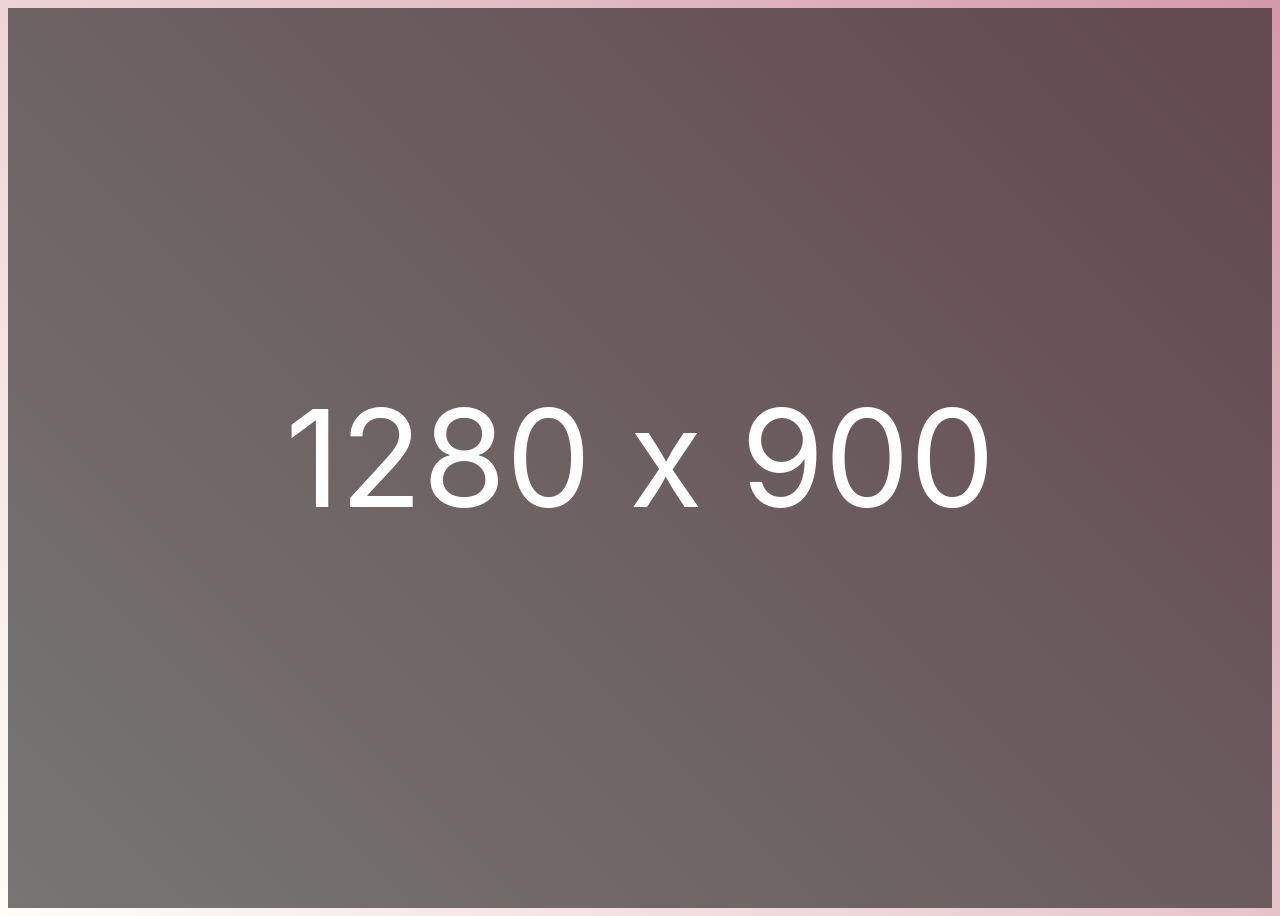
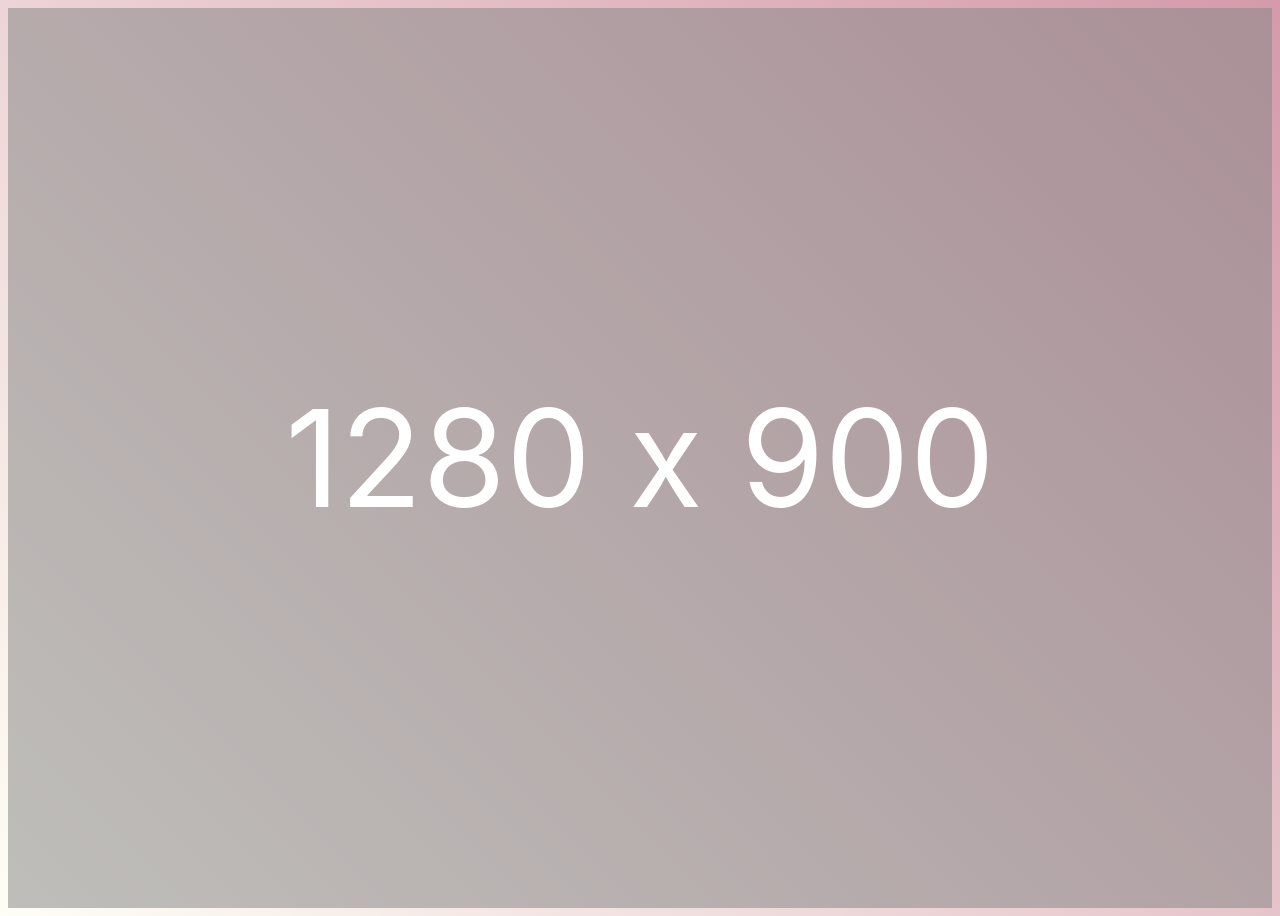
Before and after one commit to arfct/translucent, a Jekyll site: the page docs/widgets/dims.html, which Jekyll copies as it is, in a window 1280 px wide. Built offline with Jekyll 4.4.1, drawn with Linux system fonts in a browser that asks for light colours.

Commit message:
updated widgets, association

```diff
--- a/docs/widgets/clock.html
+++ b/docs/widgets/clock.html
@@ -6,10 +6,11 @@
   <title>Digital Clock</title>
   <style>
     body {
-      background-color:#66666666;
+      background-color:#88888888;
       color:var(--fore-color, white);
       font-family:-apple-system, BlinkMacSystemFont, sans-serif;
       text-align:center;
+      font-weight:500;
       font-size:50vmin;
       display:flex;
       justify-content:center;
--- a/docs/widgets/dims.html
+++ b/docs/widgets/dims.html
@@ -6,8 +6,8 @@
   <title>Dimensions</title>
   <style>
     body {
-      background-color:#00000088;
-      color:white;
+      background-color:#88888888;
+      color:var(--fore-color, white);
       font-family:-apple-system;
       text-align:center;
       font-size:15vmin;
```
Also changed, not shown: visionOS/widget.vision/Assets.xcassets/AppIcon.solidimagestack/Back.solidimagestacklayer/Content.imageset/Back.jpg, visionOS/widget.vision/Assets.xcassets/AppIcon.solidimagestack/Front.solidimagestacklayer/Content.imageset/Front.png, visionOS/widget.vision/Assets.xcassets/AppIcon.solidimagestack/Middle.solidimagestacklayer/Content.imageset/Middle.png, 3 other files.
